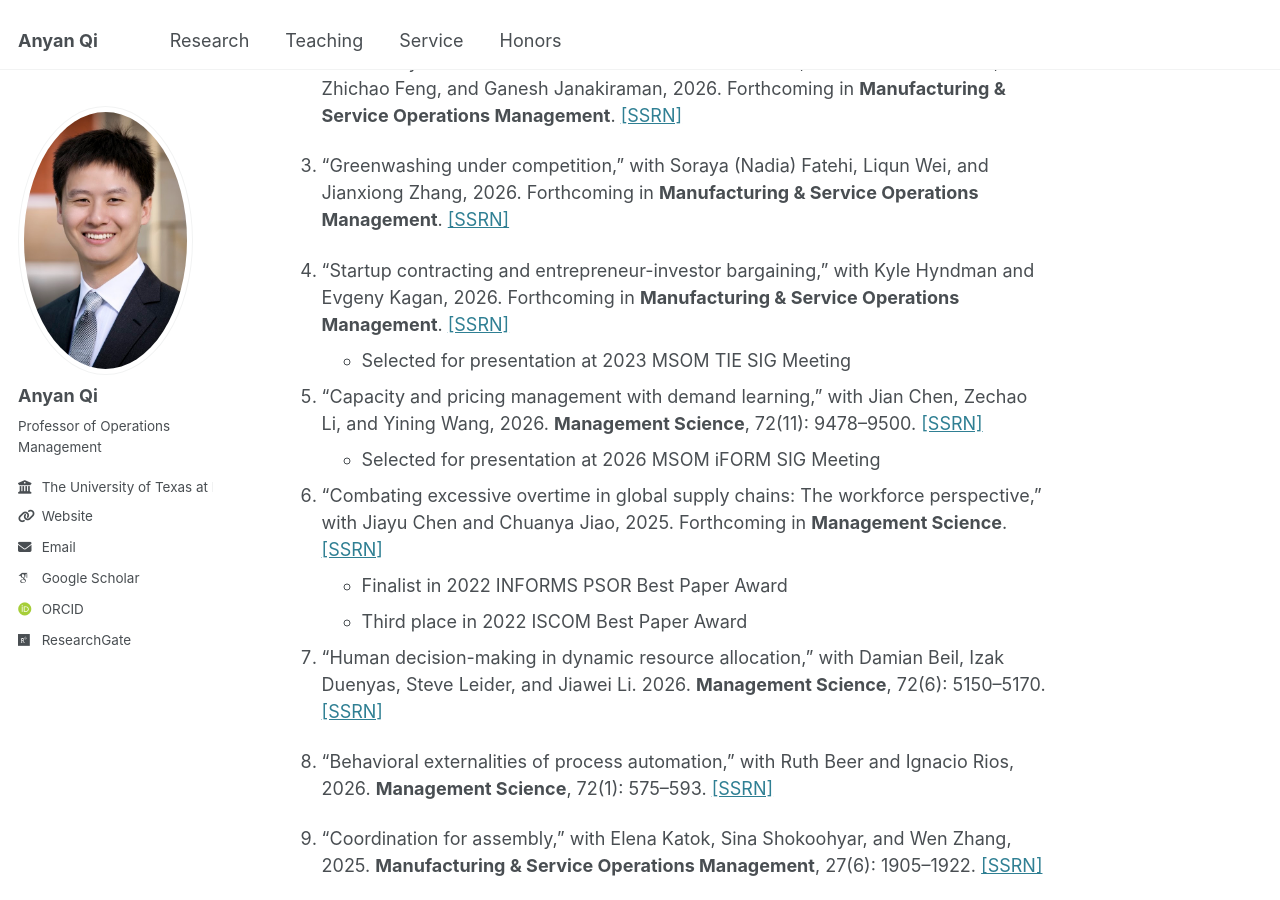
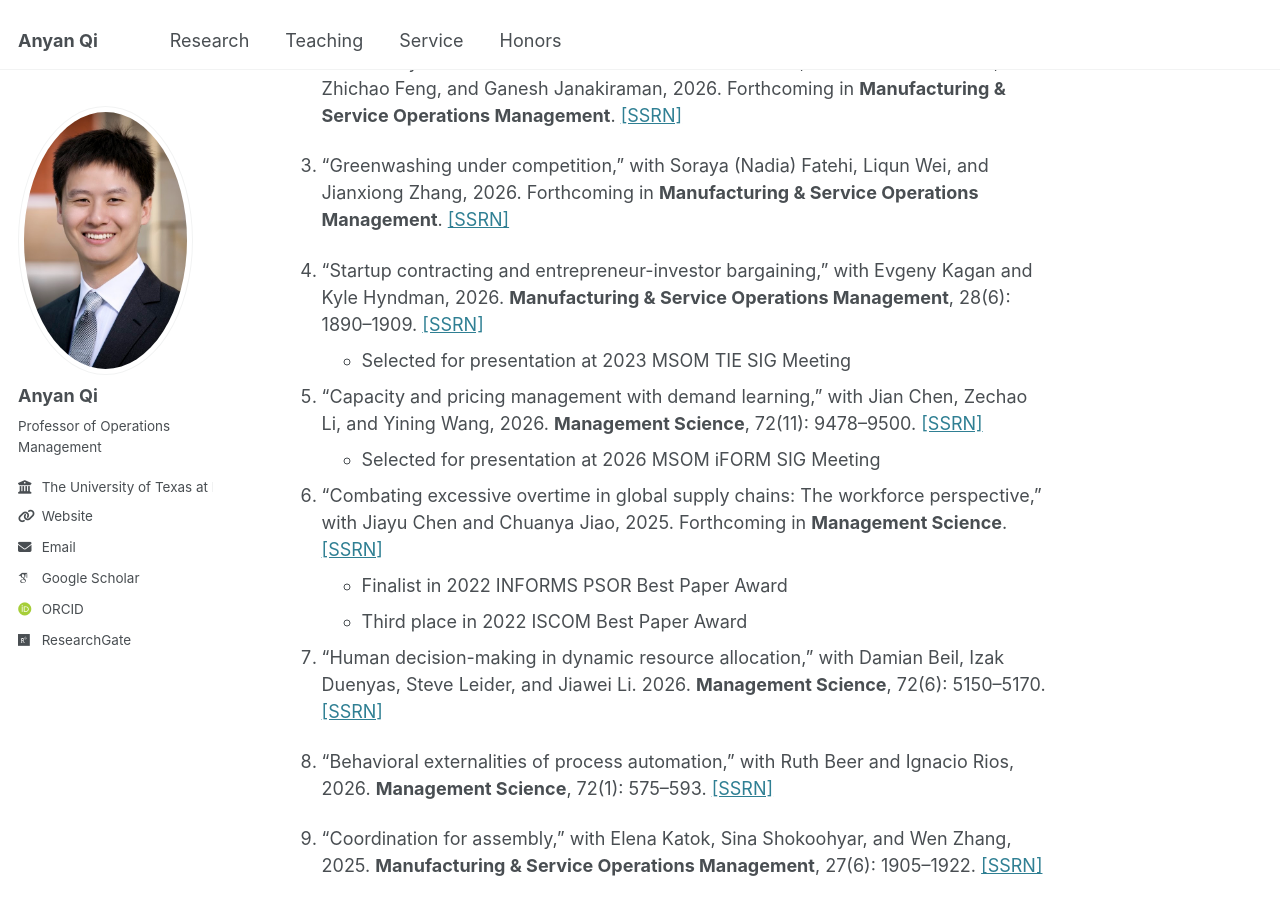
Before and after one commit to qi-anyan/qi-anyan.github.io, a Jekyll site: the page built from _pages/about.md, in a window 1280 px wide and 900 px high, scrolled down 919 px. Built offline with Jekyll 4.4.1, drawn with Linux system fonts in a browser that asks for light colours; some web fonts are replaced.

Commit message:
Update startup contracting paper citation

```diff
--- a/_pages/about.md
+++ b/_pages/about.md
@@ -23,7 +23,7 @@ Before joining UT-Dallas, Anyan earned a Ph.D. in Technology and Operations from
 
 1. "Greenwashing under competition,”  with Soraya (Nadia) Fatehi, Liqun Wei, and Jianxiong Zhang, 2026. Forthcoming in **Manufacturing & Service Operations Management**. [[SSRN]](https://papers.ssrn.com/sol3/papers.cfm?abstract_id=4433364)
 
-1. "Startup contracting and entrepreneur-investor bargaining," with Kyle Hyndman and Evgeny Kagan, 2026. Forthcoming in **Manufacturing & Service Operations Management**. [[SSRN]](https://papers.ssrn.com/sol3/papers.cfm?abstract_id=3844516)
+1. "Startup contracting and entrepreneur-investor bargaining," with Evgeny Kagan and Kyle Hyndman, 2026. **Manufacturing & Service Operations Management**, 28(6): 1890–1909. [[SSRN]](https://papers.ssrn.com/sol3/papers.cfm?abstract_id=3844516)
     - Selected for presentation at 2023 MSOM TIE SIG Meeting
 
 1. "Capacity and pricing management with demand learning," with Jian Chen, Zechao Li, and Yining Wang, 2026. **Management Science**, 72(11): 9478–9500. [[SSRN]](https://papers.ssrn.com/sol3/papers.cfm?abstract_id=4414361)
```
